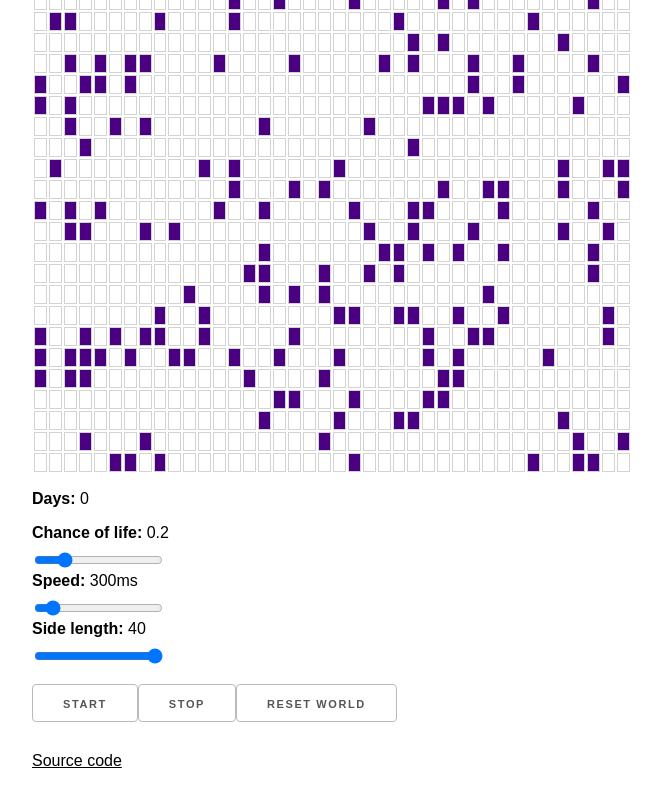
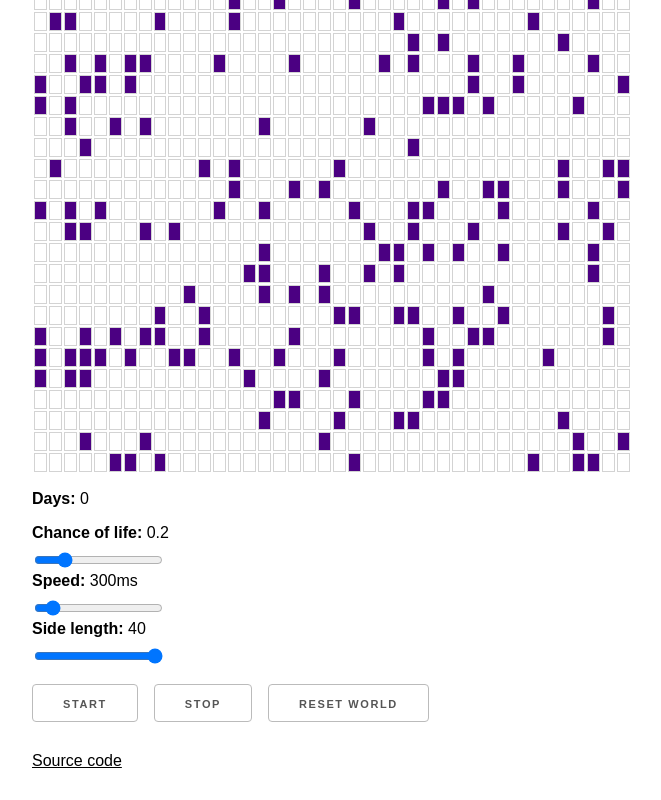
Before and after one commit to jwworth/conway, a React (Create React App) app: page / in a window 1280 px wide. Shown: the part 450-1250 px from the top of the page, without its empty margins (308-969 px from the left). Built offline with nearby package versions, Linux system fonts and the light colour scheme; the HTML template or start-up script is replaced by a standard one.

Commit message:
Add a button margin

```diff
--- a/src/index.css
+++ b/src/index.css
@@ -3,3 +3,7 @@ body {
   padding: 0;
   font-family: sans-serif;
 }
+
+button {
+  margin-right: 1rem;
+}
```
